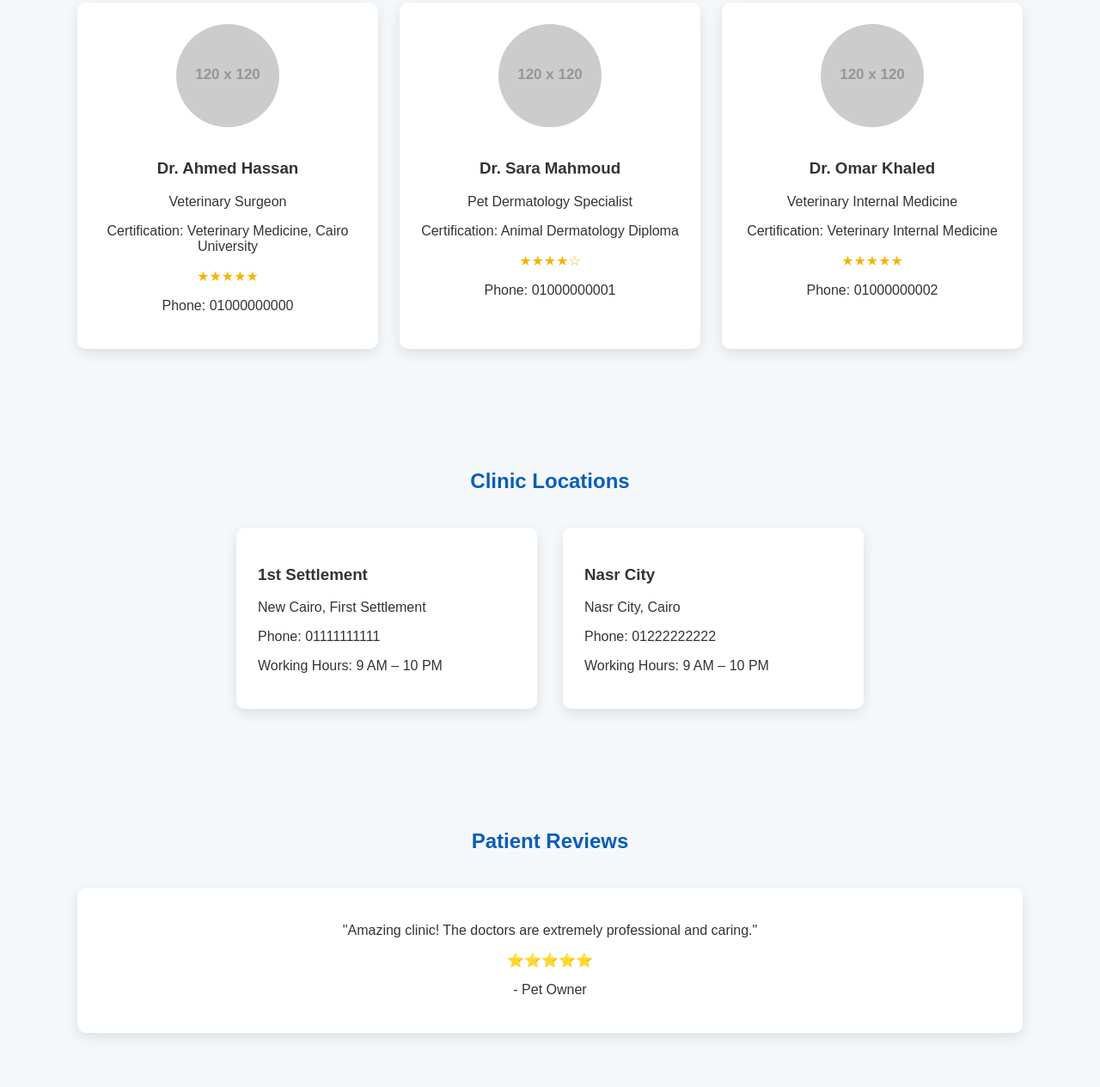
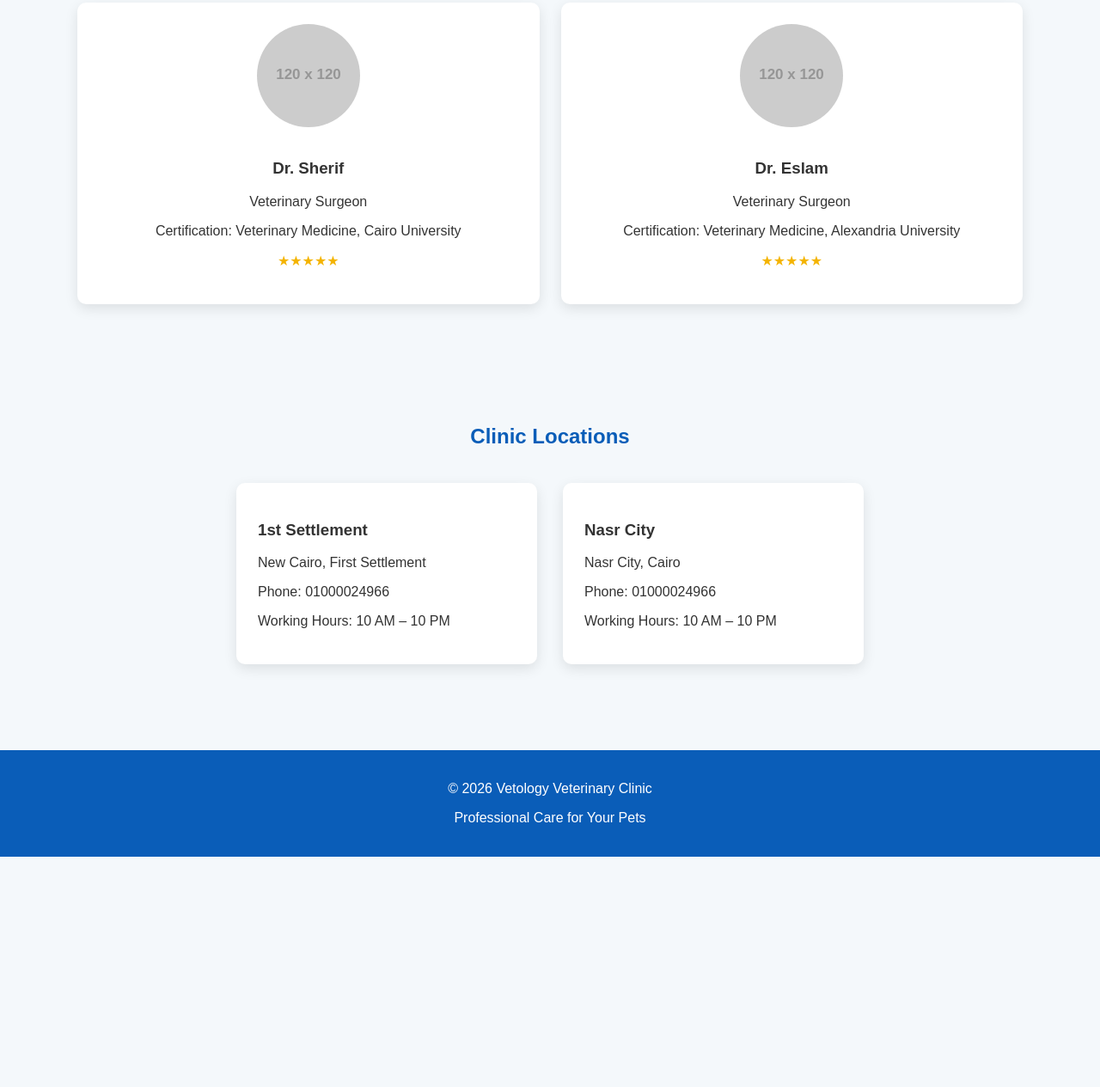
Before and after one commit to shadacpo/vet.ology, a plain HTML site: page index.html in a window 1280 px wide. Shown: the part 580-1845 px from the top of the page at 86% size. After the commit the page ends 1577 px from the top, so only its background shows below. Drawn offline with Linux system fonts and the light colour scheme; placeholder pictures from the web are drawn by us.

Commit message:
Update index.html

```diff
--- a/index.html
+++ b/index.html
@@ -160,7 +160,7 @@ margin-top:40px;
 
 <img src="https://via.placeholder.com/120">
 
-<h3>Dr. Ahmed Hassan</h3>
+<h3>Dr. Sherif</h3>
 
 <p>Veterinary Surgeon</p>
 
@@ -168,41 +168,19 @@ margin-top:40px;
 
 <p class="rating">★★★★★</p>
 
-<p>Phone: 01000000000</p>
-
 </div>
-
 
 <div class="card">
 
 <img src="https://via.placeholder.com/120">
 
-<h3>Dr. Sara Mahmoud</h3>
+<h3>Dr. Eslam</h3>
 
-<p>Pet Dermatology Specialist</p>
+<p>Veterinary Surgeon</p>
 
-<p>Certification: Animal Dermatology Diploma</p>
-
-<p class="rating">★★★★☆</p>
-
-<p>Phone: 01000000001</p>
-
-</div>
-
-
-<div class="card">
-
-<img src="https://via.placeholder.com/120">
-
-<h3>Dr. Omar Khaled</h3>
-
-<p>Veterinary Internal Medicine</p>
-
-<p>Certification: Veterinary Internal Medicine</p>
+<p>Certification: Veterinary Medicine, Alexandria University</p>
 
 <p class="rating">★★★★★</p>
-
-<p>Phone: 01000000002</p>
 
 </div>
 
@@ -223,9 +201,9 @@ margin-top:40px;
 
 <p>New Cairo, First Settlement</p>
 
-<p>Phone: 01111111111</p>
+<p>Phone: 01000024966</p>
 
-<p>Working Hours: 9 AM – 10 PM</p>
+<p>Working Hours: 10 AM – 10 PM</p>
 
 </div>
 
@@ -236,28 +214,11 @@ margin-top:40px;
 
 <p>Nasr City, Cairo</p>
 
-<p>Phone: 01222222222</p>
+<p>Phone: 01000024966</p>
 
-<p>Working Hours: 9 AM – 10 PM</p>
+<p>Working Hours: 10 AM – 10 PM</p>
 
 </div>
-
-</div>
-
-</section>
-
-
-<section class="section">
-
-<h2>Patient Reviews</h2>
-
-<div class="card">
-
-<p>"Amazing clinic! The doctors are extremely professional and caring."</p>
-
-<p>⭐⭐⭐⭐⭐</p>
-
-<p>- Pet Owner</p>
 
 </div>
 
```
